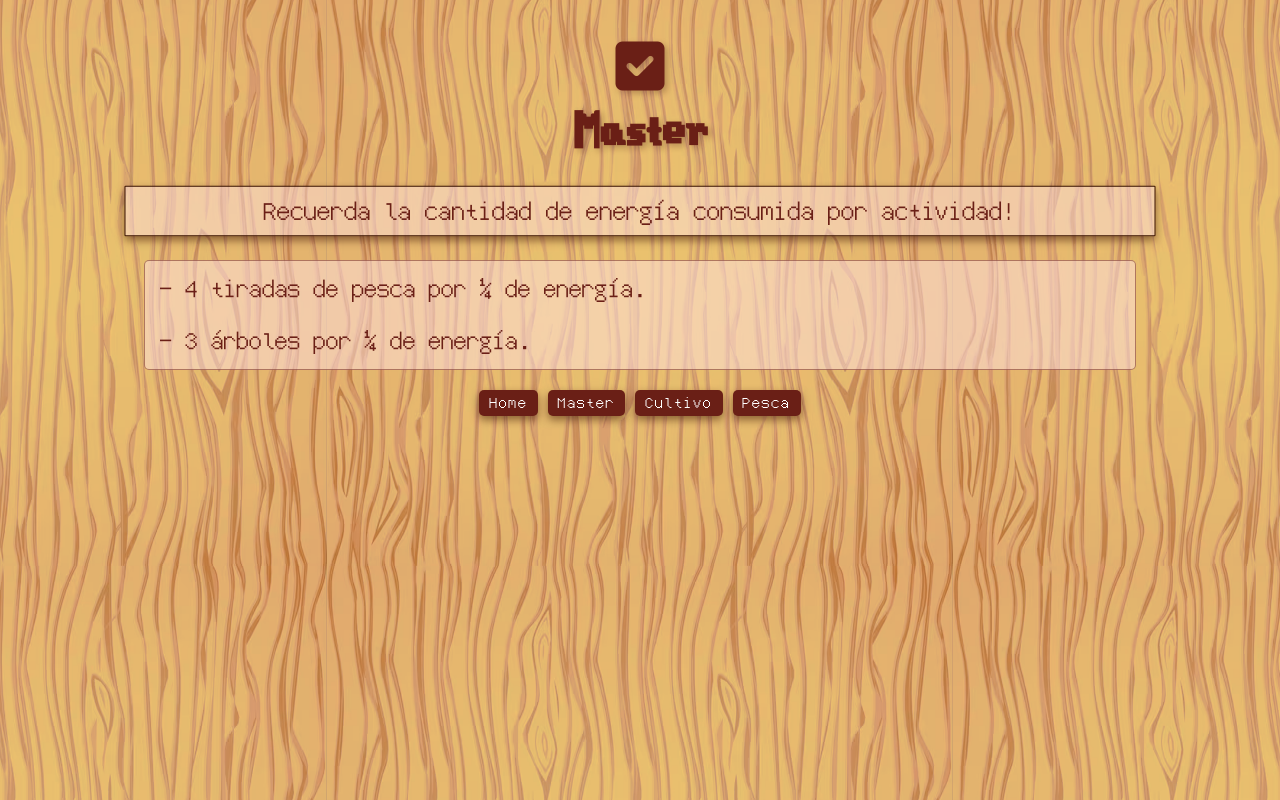
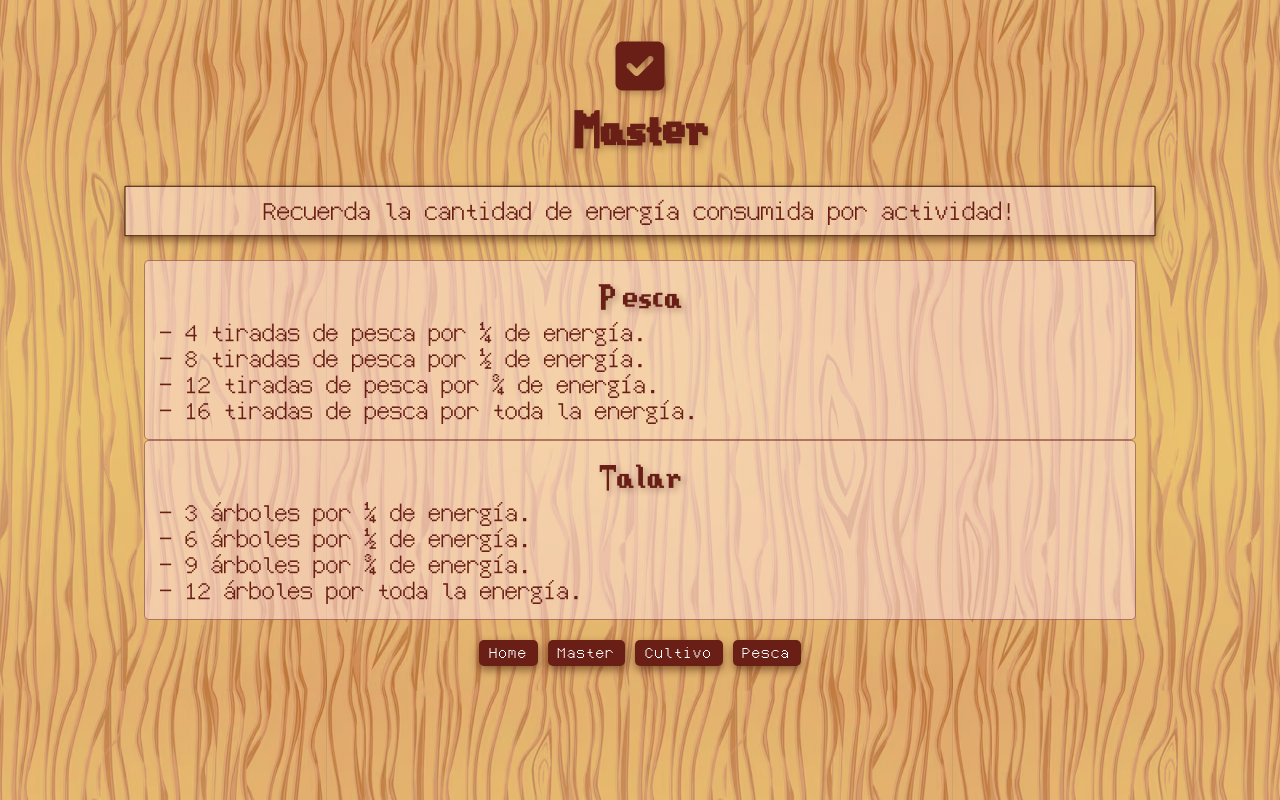
Before and after one commit to StoryChara/Stardew_Time, a plain HTML site: page master.html in a window 1280 px wide. Drawn offline with Linux system fonts and the light colour scheme.

Commit message:
Master energía

```diff
--- a/master.html
+++ b/master.html
@@ -15,8 +15,19 @@
     <div class="clock" id="clock">Recuerda la cantidad de energía consumida por actividad! </div>
 
     <div class="probabilidad" id="probabilidad">
-        - 4 tiradas de pesca por ¼ de energía. <br><br>
+        <div class="subtitle" id="probabilidad"> Pesca </div>
+        - 4 tiradas de pesca por ¼ de energía. <br>
+        - 8 tiradas de pesca por ½ de energía. <br>
+        - 12 tiradas de pesca por ¾ de energía. <br>
+        - 16 tiradas de pesca por toda la energía. <br>
+    </div>
+
+    <div class="probabilidad" id="probabilidad">
+        <div class="subtitle" id="probabilidad"> Talar </div>
         - 3 árboles por ¼ de energía. <br>
+        - 6 árboles por ½ de energía. <br>
+        - 9 árboles por ¾ de energía. <br>
+        - 12 árboles por toda la energía. <br>
     </div>
 
     <div id="render-button-container" class="button-container"></div>
@@ -25,9 +36,3 @@
     <footer class="footer"></footer>
 </body>
 </html>
-
-<script>
-
-
-    //mostrarContenido(lujo);
-</script>
--- a/styles.css
+++ b/styles.css
@@ -182,6 +182,15 @@ body {
     font-size: 1rem;
 }
 
+.probabilidad .subtitle {
+    font-family: "StardewFont";
+    color: #6a1f16;
+    text-align: center;
+    font-size: 2.5rem;
+    margin-bottom: 0px;
+    text-shadow: 3px 3px 6px rgba(52, 13, 12, 0.267);
+}
+
 .selector-container {
     font-family: "PixelatedElegance";
     margin: 20px;
```
Also changed, not shown: pesca.html (+2 -1 lines), madera.html (added).
